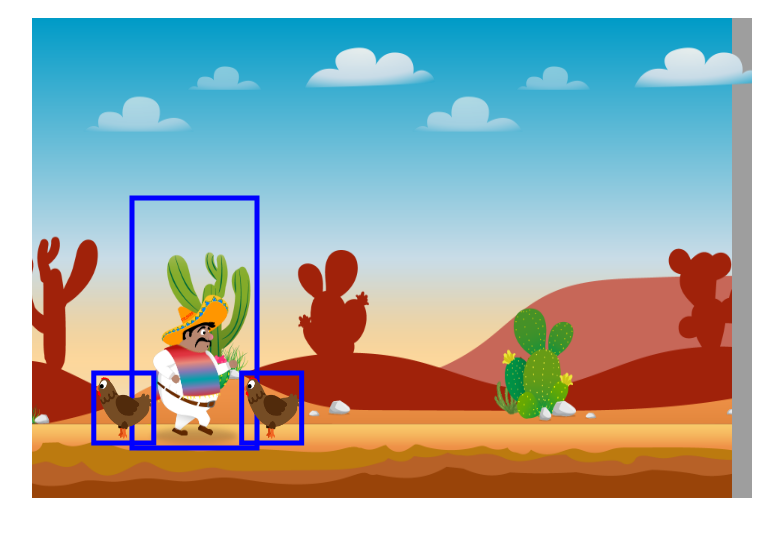
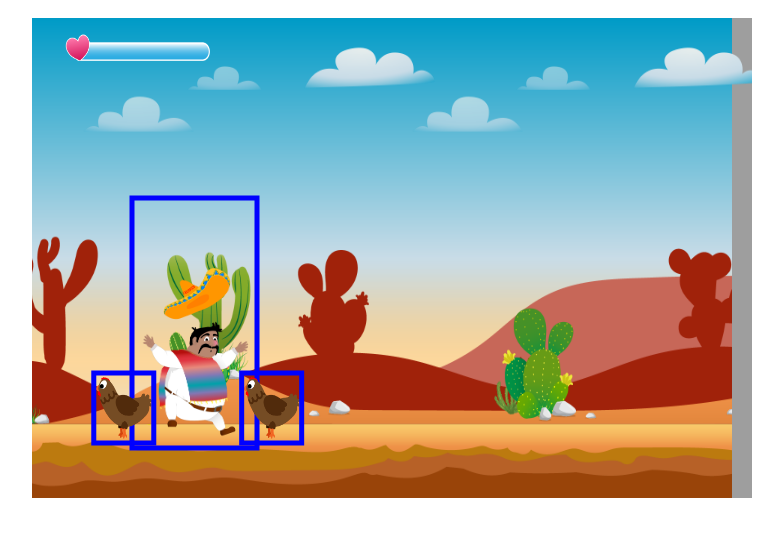
Before and after one commit to Flamboyant-Meraki/El-Pollo-loco---Spiel, a plain HTML site: page index.html in a window 1280 px wide. Shown: the part 182-718 px from the top of the page, without its empty margins (248-1031 px from the left). Drawn offline with Linux system fonts and the light colour scheme.

Commit message:
add statusbar

```diff
--- a/classes/character.class.js
+++ b/classes/character.class.js
@@ -30,6 +30,12 @@ class Character extends MovableObject {
     'assets/img/2_character_pepe/5_dead/D-57.png'
   ];
 
+  images_hurt = [
+    'assets/img/2_character_pepe/4_hurt/H-41.png',
+    'assets/img/2_character_pepe/4_hurt/H-42.png',
+    'assets/img/2_character_pepe/4_hurt/H-43.png'
+  ];
+
   y = 180;
   currentImage = 0;
   world;
@@ -40,6 +46,7 @@ class Character extends MovableObject {
     this.loadImages(this.images_walking);
     this.loadImages(this.images_jumping);
     this.loadImages(this.images_dying);
+    this.loadImages(this.images_hurt);
     this.applyGravity();
     this.animate();
   }
@@ -68,6 +75,8 @@ class Character extends MovableObject {
     setInterval(() => {
       if (this.isDead()) {
         this.playAnimation(this.images_dying);
+      } else if(this.isHurt()){
+          this.playAnimation(this.images_hurt);
       } else if (this.isAboveGround()) {
           this.playAnimation(this.images_jumping);
       } else {
--- /dev/null
+++ b/classes/drawable-object.class.js
@@ -0,0 +1,38 @@
+class DrawableObject {
+    x = 120;
+    img;
+    height = 250;
+    width = 125;
+    imageCache = [];
+    currentImage = 0;
+
+
+
+    loadImage(path) {
+        this.img = new Image();
+        this.img.src = path;
+    }
+
+    loadImages(arr){
+        arr.forEach((path) => {
+            let img = new Image();
+            img.src = path
+            this.imageCache[path] = img;
+        });
+
+    }
+
+    draw(ctx){
+        ctx.drawImage(this.img, this.x, this.y, this.width, this.height);
+    }
+
+    drawFrame(ctx){
+        if (this instanceof Character || this instanceof Chicken) {
+            ctx.beginPath();
+            ctx.lineWidth = '5';
+            ctx.strokeStyle = 'blue';
+            ctx.rect(this.x, this.y, this.width, this.height);
+            ctx.stroke();
+        }
+    }
+}
--- a/classes/movable-object.class.js
+++ b/classes/movable-object.class.js
@@ -1,15 +1,10 @@
-class MovableObject {
-    x = 120;
-    img;
-    height = 250;
-    width = 125;
-    imageCache = [];
-    currentImage = 0;
+class MovableObject extends DrawableObject {
     speed = 0.15;
     otherDirection = false;
     speedY = 0;
     acceleration = 2.5;
     energy = 100;
+    lastHit = 0;
 
 
     applyGravity(){
@@ -32,23 +27,6 @@ class MovableObject {
         return this.y >= this.groundLevel;
     }
 
-    loadImage(path) {
-        this.img = new Image();
-        this.img.src = path;
-    }
-
-    loadImages(arr){
-        arr.forEach((path) => {
-            let img = new Image();
-            img.src = path
-            this.imageCache[path] = img;
-        });
-
-    }
-    draw(ctx){
-        ctx.drawImage(this.img, this.x, this.y, this.width, this.height);
-    }
-
     drawFrame(ctx){
         if (this instanceof Character || this instanceof Chicken) {
             ctx.beginPath();
@@ -60,7 +38,7 @@ class MovableObject {
     }
 
     playAnimation(images){
-        let i = this.currentImage % this.images_walking.length;
+        let i = this.currentImage % images.length;
         let path = images[i];
         this.img = this.imageCache[path];
         this.currentImage++;
@@ -86,10 +64,18 @@ class MovableObject {
     }
 
     hit(){
-        this.energy -= 10;
+        this.energy -= 20;
         if (this.energy < 0) {
             this.energy = 0;
+        } else {
+            this.lastHit = new Date().getTime();
         }
+    }
+
+    isHurt(){
+        let timepassed = new Date().getTime() - this.lastHit;
+        timepassed = timepassed / 1000;
+        return timepassed < 1;
     }
 
     isDead(){
--- /dev/null
+++ b/classes/status-bar.class.js
@@ -0,0 +1,45 @@
+class StatusBar extends DrawableObject {
+    images_health = [
+        'assets/img/7_statusbars/1_statusbar/2_statusbar_health/blue/0.png',
+        'assets/img/7_statusbars/1_statusbar/2_statusbar_health/blue/20.png',
+        'assets/img/7_statusbars/1_statusbar/2_statusbar_health/blue/40.png',
+        'assets/img/7_statusbars/1_statusbar/2_statusbar_health/blue/60.png',
+        'assets/img/7_statusbars/1_statusbar/2_statusbar_health/blue/80.png',
+        'assets/img/7_statusbars/1_statusbar/2_statusbar_health/blue/100.png'
+    ];
+
+    percentage = 100;
+
+    constructor() {
+       super();
+       this.loadImages(this.images_health);
+       this.x = 50;
+       this.y = 0;
+       this.height = 50;
+       this.width = 150;
+       this.setPercentage(100);
+    }
+
+    setPercentage(percentage){
+        this.percentage = percentage;
+        let path = this.images_health[this.resolveImageIndex()];
+        this.img = this.imageCache[path];
+    }
+
+    resolveImageIndex(){
+        if (this.percentage == 100) {
+                return 5;
+            } else if (this.percentage == 80) {
+                return 4;
+            } else if (this.percentage == 60) {
+                return 3;
+            } else if (this.percentage == 40) {
+                return 2;
+            } else if (this.percentage == 20) {
+                return 1;
+            } else {
+                return 0;
+            }
+        }
+
+}
--- a/classes/world.class.js
+++ b/classes/world.class.js
@@ -5,6 +5,7 @@ class World {
     ctx;
     keyboard;
     camera_x = 0;
+    statusbar = new StatusBar();
 
     constructor(canvas, keyboard){
         this.level = level1;
@@ -25,7 +26,7 @@ class World {
             this.level.enemies.forEach( (enemy) => {
                 if (this.character.isColliding(enemy)) {
                     console.log('Collision with Character', enemy);
-                    this.character.energy -= 10;
+                    this.character.hit();
                     console.log('energy los', this.character.energy)
                 }
             });
@@ -38,6 +39,7 @@ class World {
 
         this.addObjectsToMap(this.level.backgroundObjects);
         this.addObjectsToMap(this.level.clouds);
+        this.addToMap(this.statusbar);
         this.addToMap(this.character);
         this.addObjectsToMap(this.level.enemies);
         this.ctx.translate(-this.camera_x, 0);
--- a/index.html
+++ b/index.html
@@ -7,12 +7,14 @@
 
     <link rel="stylesheet" href="style.css">
 
+    <script src="./classes/drawable-object.class.js"></script>
     <script src="./classes/movable-object.class.js"></script>
     <script src="./classes/character.class.js"></script>
     <script src="./classes/chicken.class.js"></script>
     <script src="./classes/cloud.class.js"></script>
     <script src="./classes/background-object.class.js"></script>
     <script src="./classes/keyboard.class.js"></script>
+    <script src="./classes/status-bar.class.js"></script>
     <script src="./classes/level.class.js"></script>
     <script src="./classes/endboss.class.js"></script>
     <script src="./levels/levelOne.js"></script>
```
